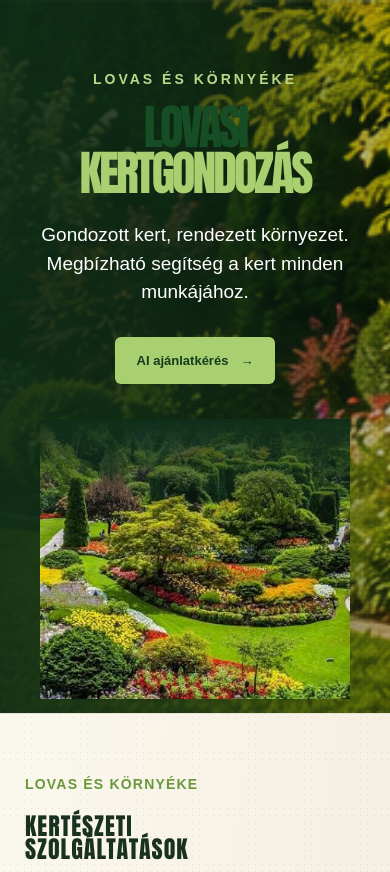
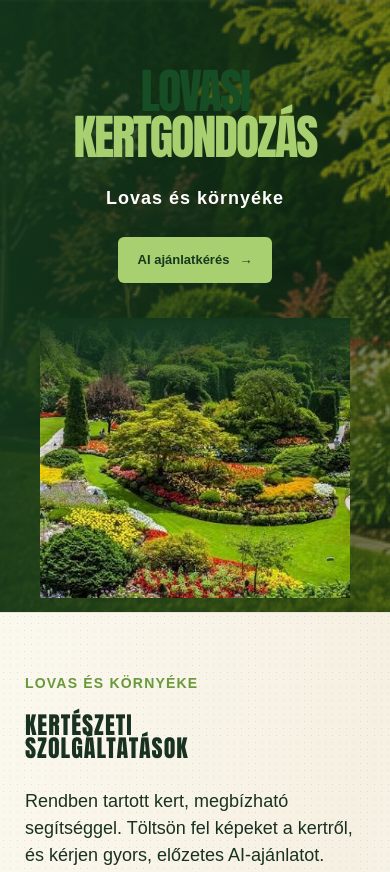
Before and after one commit to pikobenedek-art/lovasi-kert-ai, a website: page public/index.html in a window 390 px wide. Shown: the top 872 px of the page. Drawn offline with Linux system fonts and the light colour scheme; files whose address does not match are found by name.

Commit message:
Update index.html

```diff
--- a/public/index.html
+++ b/public/index.html
@@ -16,49 +16,40 @@
     ========================= */
 
     .site-header {
+      min-height: 520px;
       position: relative;
-      min-height: 500px;
       overflow: hidden;
 
       background:
         linear-gradient(
           90deg,
-          rgba(15, 45, 23, 0.92) 0%,
-          rgba(15, 45, 23, 0.78) 45%,
-          rgba(15, 45, 23, 0.25) 100%
+          rgba(20, 55, 28, 0.90),
+          rgba(20, 55, 28, 0.55)
         ),
         url("kepek/fejléc.jpg") center / cover no-repeat;
     }
 
-    .header-content {
+    .header-inner {
       max-width: 1200px;
-      min-height: 500px;
+      height: 520px;
       margin: 0 auto;
       padding: 0 30px;
 
       display: flex;
       align-items: center;
       justify-content: space-between;
+      gap: 40px;
     }
 
-    .header-text {
-      width: 48%;
-      position: relative;
-      z-index: 3;
+    /* BAL OLDALI SZÖVEG */
+
+    .header-info {
+      flex: 1;
       color: white;
+      z-index: 2;
     }
 
-    .header-location {
-      margin: 0 0 15px;
-
-      font-size: 14px;
-      font-weight: 700;
-      letter-spacing: 3px;
-
-      color: #b8d98c;
-    }
-
-    .header-text h1 {
+    .header-info h1 {
       margin: 0;
 
       font-size: clamp(48px, 6vw, 78px);
@@ -66,58 +57,72 @@
       letter-spacing: -3px;
     }
 
-    .header-text h1 span {
+    .header-info h1 span {
       display: block;
       color: #a8cf70;
     }
 
-    .header-subtitle {
-      max-width: 450px;
+    .header-bottom {
+      display: flex;
+      align-items: center;
+      gap: 25px;
 
-      margin: 25px 0 30px;
+      margin-top: 25px;
+    }
 
-      font-size: 19px;
-      line-height: 1.5;
+    .header-location {
+      margin: 0;
+
+      font-size: 18px;
+      font-weight: 700;
+      letter-spacing: 1px;
+
+      color: white;
+      white-space: nowrap;
     }
 
     .header-cta {
       display: inline-flex;
       align-items: center;
-      gap: 12px;
+      gap: 10px;
 
-      padding: 14px 22px;
+      padding: 13px 20px;
 
       background: #a8cf70;
-      color: #153c1e;
+      color: #16391e;
 
       text-decoration: none;
       font-weight: 700;
 
       border-radius: 6px;
 
-      transition: 0.2s;
+      white-space: nowrap;
     }
 
     .header-cta:hover {
-      background: #c2df93;
-      transform: translateY(-2px);
+      background: #c1df91;
     }
 
+
+    /* =========================
+       KERTKÉP JOBB OLDALON
+    ========================= */
+
     .header-garden {
-      width: 50%;
-      height: 500px;
+      width: 48%;
+      height: 520px;
 
       position: relative;
+      overflow: hidden;
 
-      display: flex;
-      align-items: center;
-      justify-content: flex-end;
+      flex-shrink: 0;
     }
 
     .header-garden::before {
       content: "";
 
       position: absolute;
+
       left: 0;
       top: 0;
       bottom: 0;
@@ -128,36 +133,14 @@
 
       background: linear-gradient(
         90deg,
-        rgba(15, 45, 23, 1),
-        rgba(15, 45, 23, 0)
+        rgba(20, 55, 28, 1),
+        rgba(20, 55, 28, 0)
       );
     }
 
     .header-garden img {
       width: 100%;
       height: 100%;
-
-      object-fit: cover;
-      object-position: center;
-
-      display: block;
-    }
-
-
-    /* =========================
-       SZOLGÁLTATÁSOK KÉPEI
-    ========================= */
-
-    .kert-banner {
-      width: 100%;
-      margin-bottom: 40px;
-      overflow: hidden;
-      border-radius: 12px;
-    }
-
-    .kert-banner img {
-      width: 100%;
-      height: 350px;
 
       display: block;
 
@@ -167,26 +150,24 @@
 
 
     /* =========================
-       AI AJÁNLAT KÉPEK
+       AI KÉPEK KISEBBEN
     ========================= */
 
     .work-options label {
       display: flex;
       align-items: center;
       gap: 10px;
-
-      position: relative;
     }
 
     .work-options label img {
       width: 65px;
       height: 45px;
 
+      margin-left: auto;
+
       object-fit: cover;
 
       border-radius: 5px;
-
-      margin-left: auto;
 
       flex-shrink: 0;
     }
@@ -202,15 +183,17 @@
         min-height: auto;
       }
 
-      .header-content {
-        min-height: auto;
+      .header-inner {
+        height: auto;
 
         padding: 55px 20px 0;
 
         flex-direction: column;
+
+        gap: 0;
       }
 
-      .header-text {
+      .header-info {
         width: 100%;
 
         text-align: center;
@@ -218,9 +201,13 @@
         padding-bottom: 35px;
       }
 
-      .header-subtitle {
-        margin-left: auto;
-        margin-right: auto;
+      .header-info h1 {
+        letter-spacing: -2px;
+      }
+
+      .header-bottom {
+        justify-content: center;
+        flex-wrap: wrap;
       }
 
       .header-garden {
@@ -234,22 +221,12 @@
 
         top: 0;
         bottom: auto;
-        left: 0;
 
         background: linear-gradient(
           180deg,
-          rgba(15, 45, 23, 1),
-          rgba(15, 45, 23, 0)
+          rgba(20, 55, 28, 1),
+          rgba(20, 55, 28, 0)
         );
-      }
-
-      .kert-banner img {
-        height: 230px;
-      }
-
-      .work-options label img {
-        width: 55px;
-        height: 40px;
       }
 
     }
@@ -268,22 +245,25 @@
 
   <header class="site-header">
 
-    <div class="header-content">
+    <div class="header-inner">
 
-      <div class="header-text">
 
-        <p class="header-location">
-          LOVAS ÉS KÖRNYÉKE
-        </p>
+      <!-- BAL OLDAL -->
+
+      <div class="header-info">
 
         <h1>
           Lovasi
           <span>Kertgondozás</span>
         </h1>
 
-        <p class="header-subtitle">
-          Gondozott kert, rendezett környezet.
-          Megbízható segítség a kert minden munkájához.
+
+        <!-- LOVAS ÉS KÖRNYÉKE + GOMB EGY VONALBAN -->
+
+        <div class="header-bottom">
+
+          <p class="header-location">
+            Lovas és környéke
           </p>
 
           <a
@@ -300,8 +280,10 @@
 
         </div>
 
+      </div>
 
-      <!-- KERT.JPG A FEJLÉC JOBB OLDALÁN -->
+
+      <!-- JOBB OLDALI KERTKÉP -->
 
       <div class="header-garden">
 
@@ -310,6 +292,7 @@
           alt="Gondozott kert">
 
       </div>
+
 
     </div>
 
@@ -323,10 +306,6 @@
   <main id="kezdooldal">
 
 
-    <!-- =========================
-         BEMUTATKOZÁS
-    ========================= -->
-
     <section
       class="intro"
       aria-labelledby="focim">
@@ -338,15 +317,23 @@
         </p>
 
         <h2 id="focim">
+
           Kertészeti<br>
-          <span>szolgáltatások</span>
+
+          <span>
+            szolgáltatások
+          </span>
+
         </h2>
 
         <p class="intro-lead">
+
           Rendben tartott kert, megbízható segítséggel.
           Töltsön fel képeket a kertről, és kérjen gyors,
           előzetes AI-ajánlatot.
+
         </p>
+
 
         <ul class="benefits">
 
@@ -363,6 +350,7 @@
           </li>
 
         </ul>
+
 
         <a
           class="primary-button"
@@ -405,17 +393,6 @@
         <h2 id="szolgaltatasok">
           Kertje jó kezekben
         </h2>
-
-      </div>
-
-
-      <!-- KERT.JPG -->
-
-      <div class="kert-banner">
-
-        <img
-          src="kepek/kert.jpg"
-          alt="Gondozott kert">
 
       </div>
 
@@ -529,41 +506,24 @@
       <ol>
 
         <li>
-
-          <b>
-            1
-          </b>
-
+          <b>1</b>
           <span>
             Töltse fel kertjéről készült képeit.
           </span>
-
         </li>
 
-
         <li>
-
-          <b>
-            2
-          </b>
-
+          <b>2</b>
           <span>
             Jelölje be a szükséges munkákat.
           </span>
-
         </li>
 
-
         <li>
-
-          <b>
-            3
-          </b>
-
+          <b>3</b>
           <span>
             Kapjon előzetes, AI-alapú becslést.
           </span>
-
         </li>
 
       </ol>
@@ -572,7 +532,7 @@
 
 
     <!-- =========================
-         AI AJÁNLATKÉRÉS
+         AI AJÁNLAT
     ========================= -->
 
     <section
@@ -592,17 +552,13 @@
         </h2>
 
         <p>
+
           Küldjön néhány képet, és írja meg,
           milyen munkára van szüksége.
           Az AI előzetes becslést készít,
           amely alapján hamarosan felvesszük
           Önnel a kapcsolatot.
-        </p>
 
-        <p class="ai-info">
-          Az AI által készített ajánlat csak előzetes
-          becslés. A pontos munkamennyiséget és végleges
-          árat a helyszíni felmérés alapján határozzuk meg.
         </p>
 
       </div>
@@ -610,8 +566,6 @@
 
       <div class="quote-form">
 
-
-        <!-- KÉPFELTÖLTÉS -->
 
         <label
           class="field-label"
@@ -621,14 +575,13 @@
 
         </label>
 
+
         <input
           type="file"
           id="kepek"
           multiple
           accept="image/*">
 
-
-        <!-- MUNKÁK -->
 
         <fieldset>
 
@@ -646,9 +599,7 @@
                 type="checkbox"
                 value="Fűnyírás">
 
-              <span>
               Fűnyírás
-              </span>
 
               <img
                 src="kepek/funyiras.jpg"
@@ -663,9 +614,7 @@
                 type="checkbox"
                 value="Virágágyások gondozása">
 
-              <span>
               Virágágyások gondozása
-              </span>
 
               <img
                 src="kepek/viragagyas.jpg"
@@ -680,9 +629,7 @@
                 type="checkbox"
                 value="Bokrok metszése">
 
-              <span>
               Bokrok metszése
-              </span>
 
               <img
                 src="kepek/bokor.jpg"
@@ -697,9 +644,7 @@
                 type="checkbox"
                 value="Bozót irtás">
 
-              <span>
               Bozót irtás
-              </span>
 
               <img
                 src="kepek/bozot.jpg"
@@ -714,9 +659,7 @@
                 type="checkbox"
                 value="Fakivágás">
 
-              <span>
               Fakivágás
-              </span>
 
               <img
                 src="kepek/fakivagas.jpg"
@@ -729,8 +672,6 @@
 
         </fieldset>
 
-
-        <!-- ADATOK -->
 
         <div class="form-grid">
 
@@ -761,8 +702,6 @@
         </div>
 
 
-        <!-- ELÉRHETŐSÉG -->
-
         <label>
 
           Email cím / Telefonszám
@@ -770,15 +709,11 @@
           <input
             type="text"
             id="email"
-            name="email"
             placeholder="Email cím vagy telefonszám"
-            autocomplete="email"
             required>
 
         </label>
 
-
-        <!-- MEGJEGYZÉS -->
 
         <label>
 
@@ -790,8 +725,6 @@
 
         </label>
 
-
-        <!-- GOMB -->
 
         <button
           type="button"
@@ -815,20 +748,12 @@
   </main>
 
 
-  <!-- =========================
-       LÁBLÉC
-  ========================= -->
-
   <footer>
 
     Lovasi Kertgondozás · Lovas és környéke
 
   </footer>
 
-
-  <!-- =========================
-       JAVASCRIPT
-  ========================= -->
 
   <script>
 
@@ -867,7 +792,6 @@
           .focus();
 
         return;
-
       }
 
 
@@ -882,7 +806,6 @@
           .focus();
 
         return;
-
       }
 
 
@@ -982,7 +905,6 @@
 
       }
 
-
       catch (e) {
 
         console.error(e);
```
Lines whose indentation alone changed are shown as unchanged.
